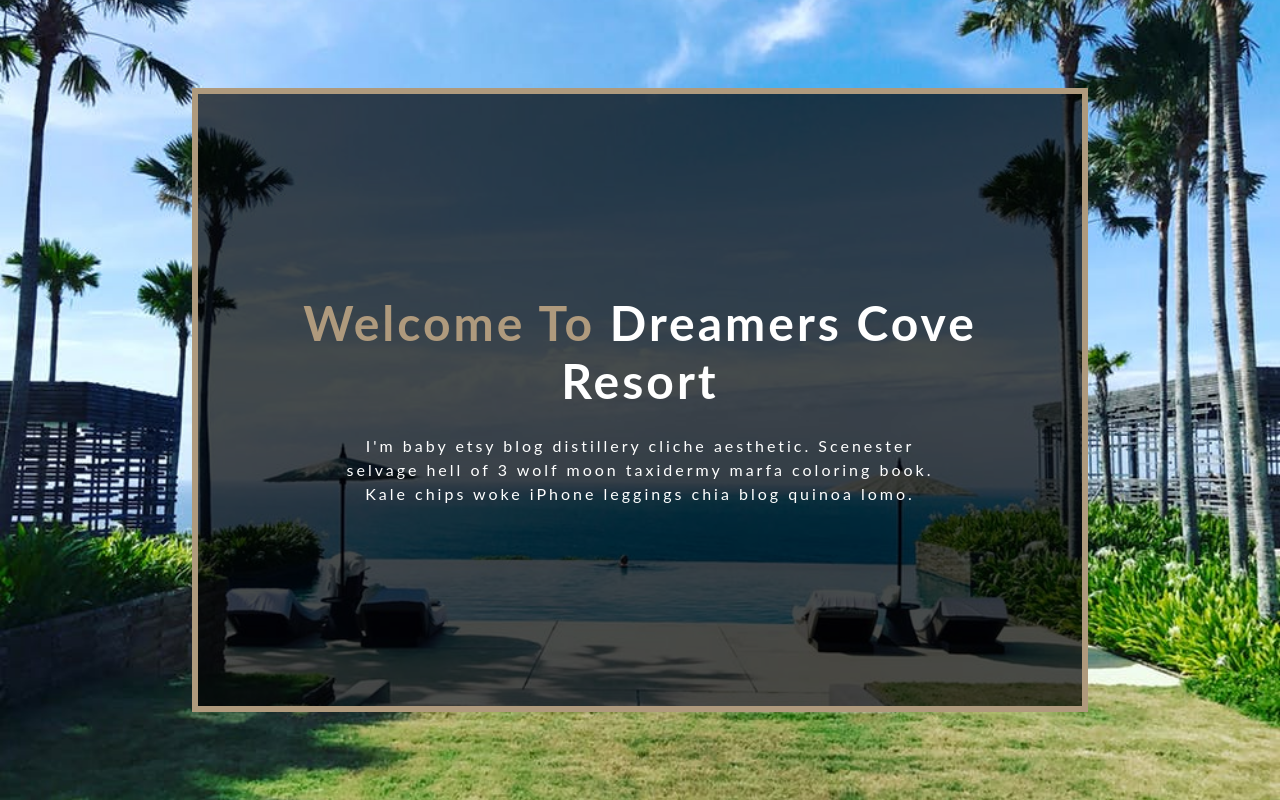
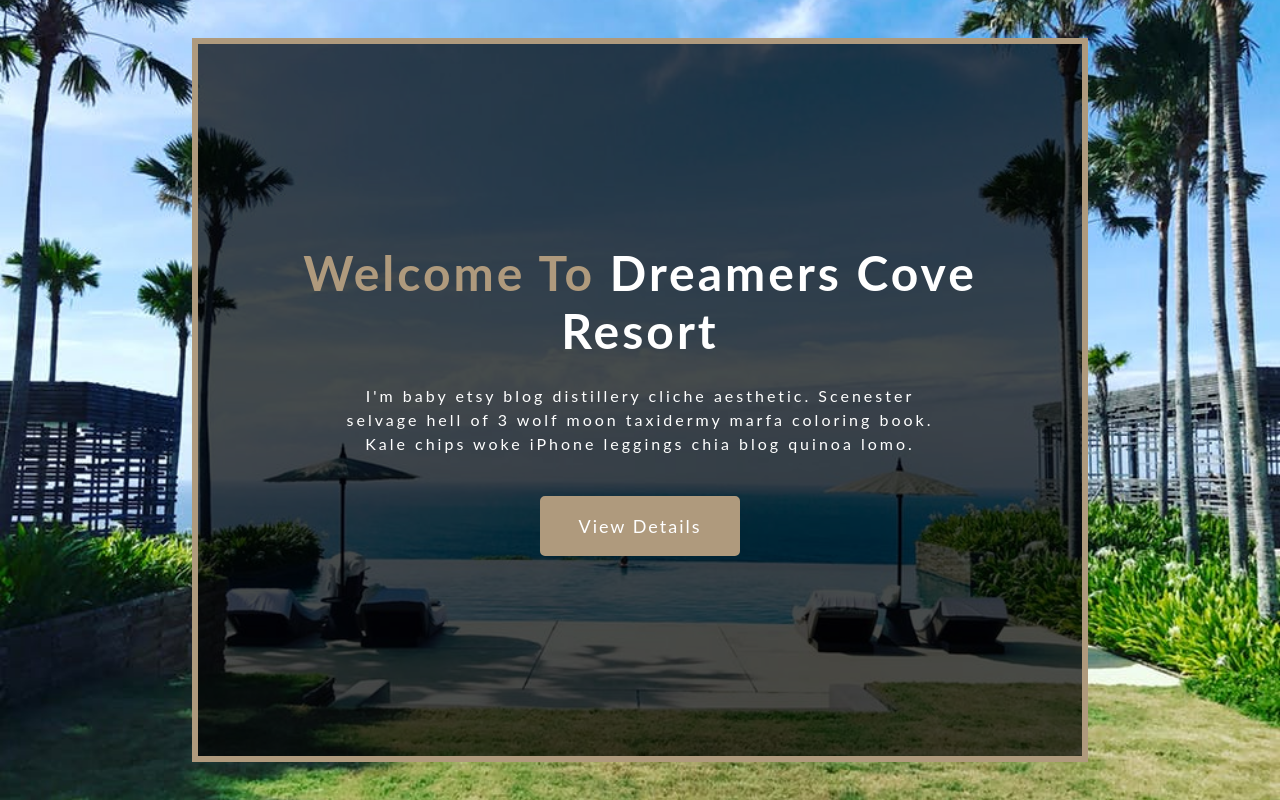
Before and after one commit to onTheDL/dc-resort, a React (Create React App) app: page / in a window 1280 px wide. Built offline with nearby package versions, Linux system fonts and the light colour scheme.

Commit message:
Add modular button to header

```diff
--- /dev/null
+++ b/src/components/globals/Buttons.js
@@ -0,0 +1,30 @@
+import styled from "styled-components";
+import {
+  setColor,
+  setRem,
+  setLetterSpacing,
+  setFont,
+  setBorder,
+  setTransition,
+} from "../../styles";
+
+export const PrimaryBtn = styled.button`
+  display: inline-block;
+  background: ${setColor.primaryColor};
+  color: ${setColor.mainWhite};
+  text-transform: capitalize;
+  font-size: ${setRem(18)};
+  ${setFont.main};
+  padding: ${setRem(17)} ${setRem(36)};
+  ${setBorder({ color: setColor.primaryColor })};
+  border-radius: ${setRem(5)};
+  ${setLetterSpacing()};
+  ${setTransition({time: '0.3s'})};
+   &:hover {
+    background: transparent;
+    color: ${setColor.primaryColor};
+   }
+   ${props => `margin: ${props.t || 0} ${props.r || 0} ${props.b || 0} ${props.l || 0}`};
+  text-decoration:none;
+  cursor: pointer;
+`;
--- a/src/components/home/Header.js
+++ b/src/components/home/Header.js
@@ -3,6 +3,7 @@ import Hero from "../globals/Hero";
 import aboutImg from "../../images/aboutBcg.jpeg";
 import homeImg from "../../images/homeBcg.jpeg";
 import Banner from "../globals/Banner";
+import { PrimaryBtn } from '../globals/Buttons';
 
 export default function Header() {
   return (
@@ -11,7 +12,19 @@ export default function Header() {
         greeting="welcome to"
         title="dreamers cove resort"
         text="I'm baby etsy blog distillery cliche aesthetic. Scenester selvage hell of 3 wolf moon taxidermy marfa coloring book. Kale chips woke iPhone leggings chia blog quinoa lomo."
-      />
+      >
+        <PrimaryBtn t='2.5rem'>
+          View Details
+        </PrimaryBtn>
+
+        {/*USING 'as' PROP TO CHANGE TO A LINK */}
+        {/* <PrimaryBtn as='a' t='2.5rem'>
+          View Details
+        </PrimaryBtn> */}
+
+
+      </Banner>
+
     </Hero>
   );
 }
--- a/src/styles.js
+++ b/src/styles.js
@@ -65,3 +65,11 @@ export const media = Object.keys(sizes).reduce((acc, label) => {
   `;
   return acc;
 }, {});
+
+export const setTransition = ({
+  property='all',
+  time='0.2s',
+  motion='ease-in-out'
+} = {}) => {
+  return `transition: ${property} ${time} ${motion}`
+}
```
Also changed, not shown: 1 other file (tests, documents, lock files or other folders).
